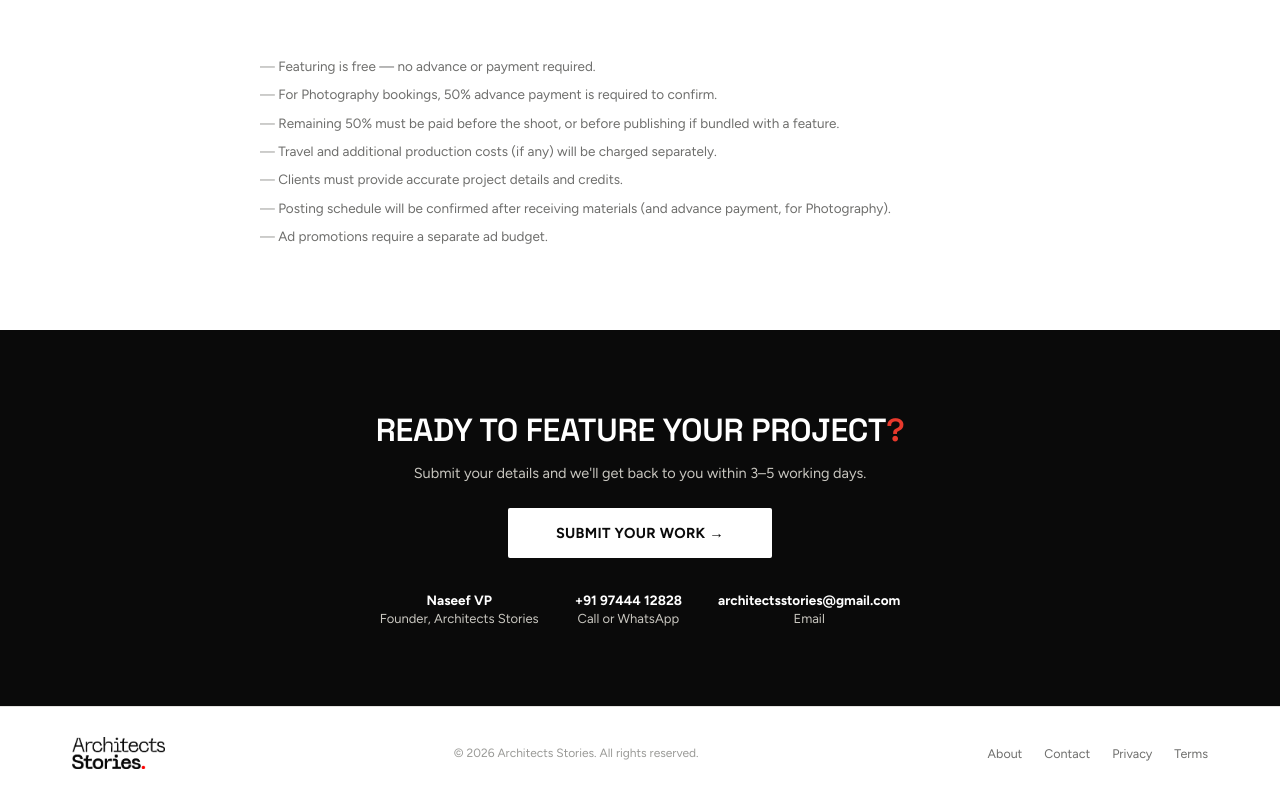
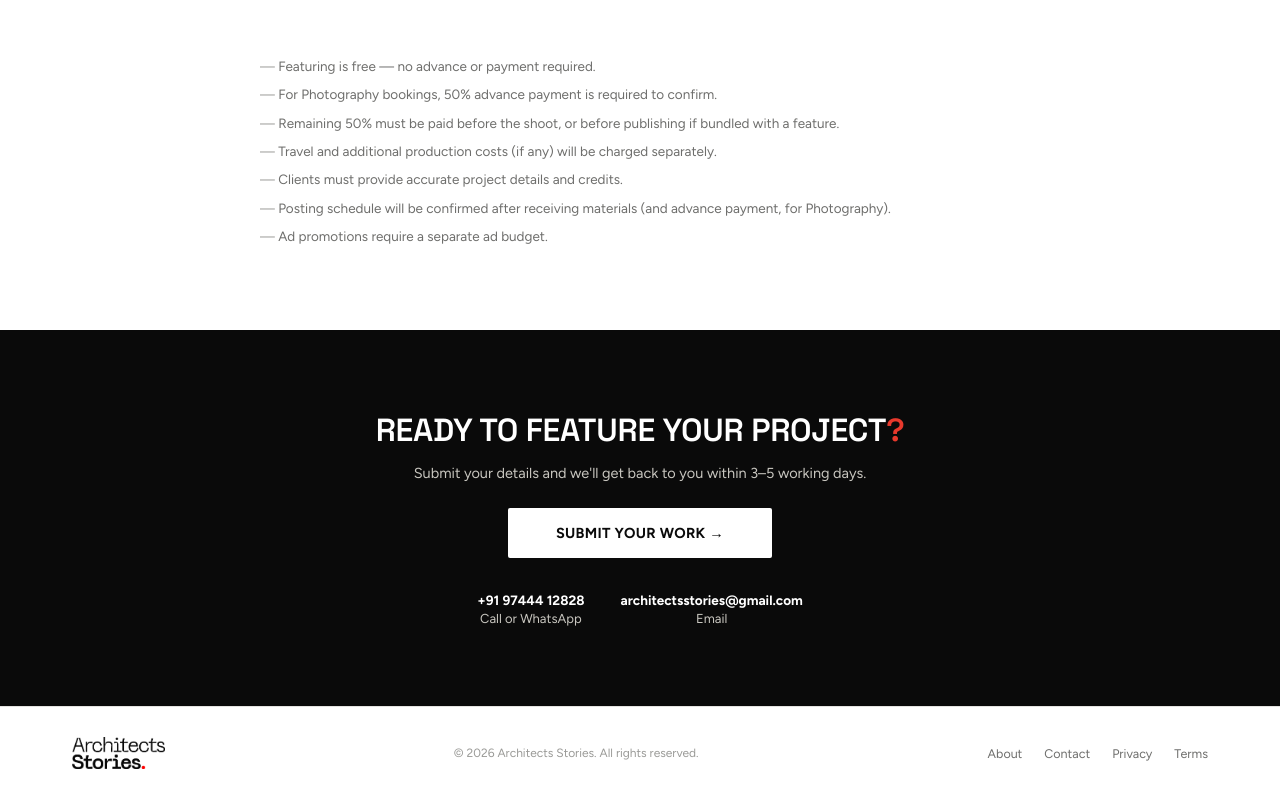
Before and after one commit to architectsstories/as-web, a Next.js app in the folder website/: page /plans in a window 1280 px wide. Shown: the part 2073-2872 px from the top of the page. Built offline with nearby package versions, Linux system fonts and the light colour scheme.

Commit message:
contact remov

```diff
--- a/website/app/plans/page.js
+++ b/website/app/plans/page.js
@@ -196,7 +196,6 @@ export default function PlansPage() {
             Submit Your Work →
           </Link>
           <div className="cta-contact">
-            <div><b>Naseef VP</b>Founder, Architects Stories</div>
             <div><b>+91 97444 12828</b>Call or WhatsApp</div>
             <div><b>architectsstories@gmail.com</b>Email</div>
           </div>
--- a/website/app/submit/page.js
+++ b/website/app/submit/page.js
@@ -45,7 +45,6 @@ export default function SubmitPage({ searchParams }) {
 
             <div className="submit-sidebar-card">
               <h4>Talk to a Human First</h4>
-              <div className="submit-contact"><b>Naseef VP</b>Founder, Architects Stories</div>
               <div className="submit-contact"><b>+91 97444 12828</b>Call or WhatsApp</div>
               <div className="submit-contact"><b>architectsstories@gmail.com</b>Email</div>
             </div>
```
